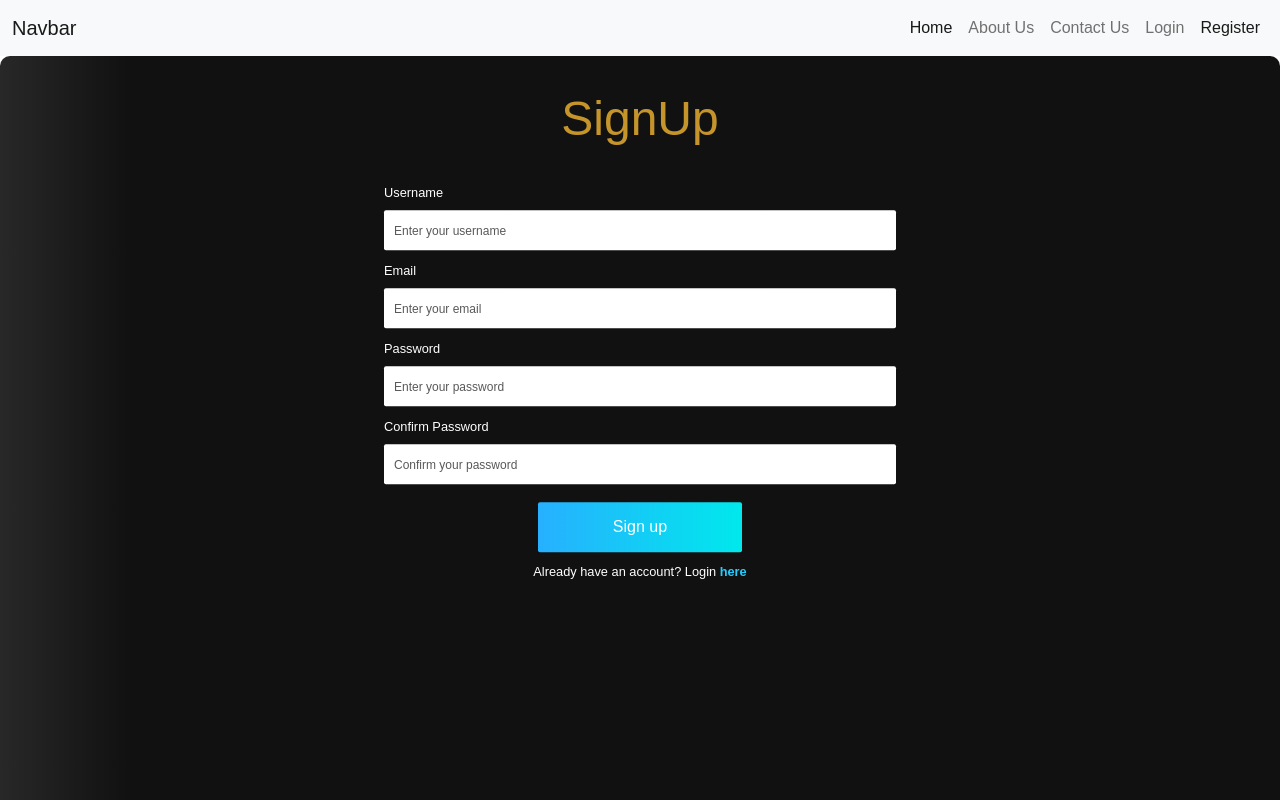
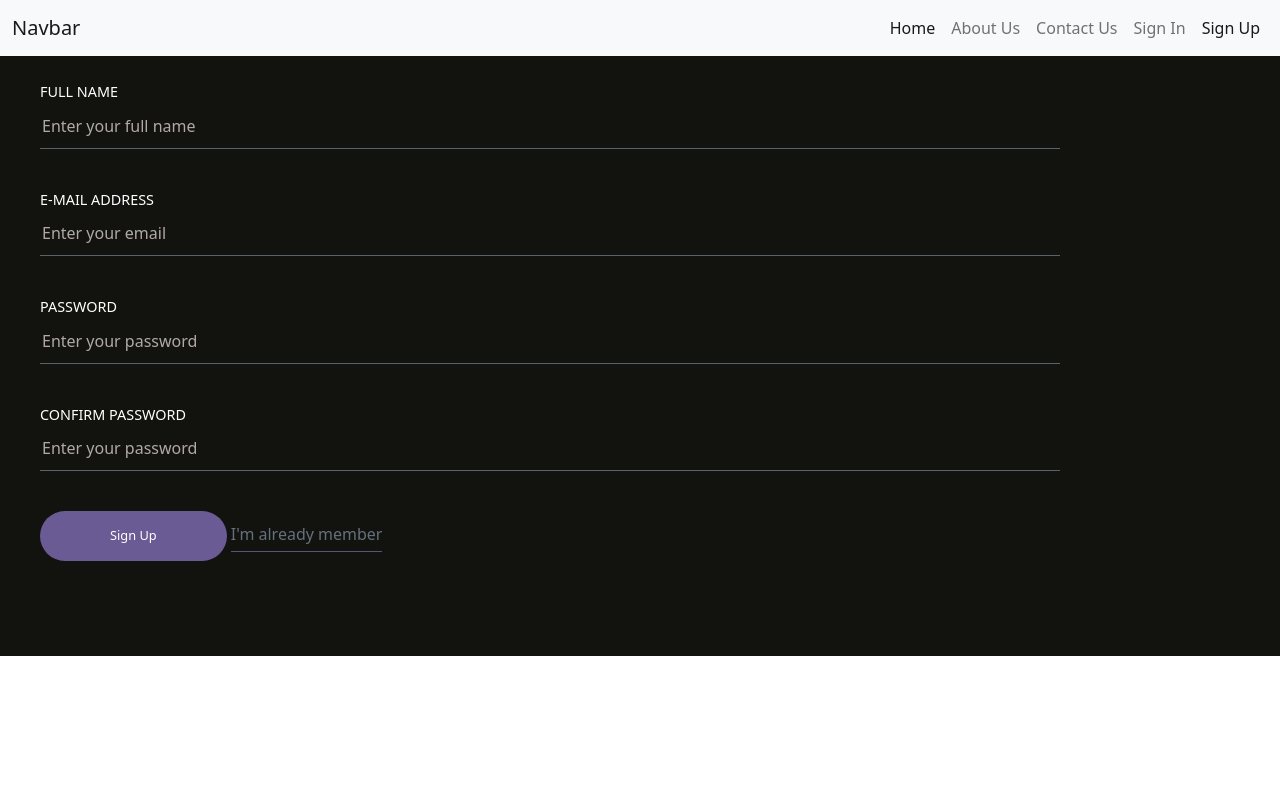
Before and after one commit to SagarMishra78/FoodDonationSystem, a React (Create React App) app in the folder client/: page /signup in a window 1280 px wide. Shown: the top 800 px of the page. Built offline with nearby package versions, Linux system fonts and the light colour scheme.

Commit message:
form validation

```diff
--- a/client/src/App.css
+++ b/client/src/App.css
@@ -37,115 +37,83 @@
   }
 }
 
-/* SignUp page CSS */
+/* SignUp/SignIn page CSS */
 
-@import url("https://fonts.googleapis.com/css2?family=PT+Sans&display=swap");
-
-* {
-  box-sizing: border-box;
-  margin: 0;
-  padding: 0;
-  font-family: "PT Sans", sans-serif;
+.formCenter {
+  width: 100%;
+  height: 600px;
+  background-color: #12130f;
+  padding: 25px 40px;
+  overflow: auto;
 }
 
-.form-content-right {
-  border-radius: 10px 10px 10px 10px;
-  position: relative;
-  background: linear-gradient(90deg, rgb(40, 40, 40) 0%, rgb(17, 17, 17) 10%);
+.formField {
+  margin-bottom: 40px;
 }
 
-.form {
-  position: relative;
-  padding-top: 400px;
-  top: 50%;
-  left: 50%;
-  transform: translate(-50%, -50%);
-  width: 80%;
-  display: flex;
-  flex-direction: column;
-  justify-content: center;
-  align-items: center;
+.formField p {
+  color: red;
+  font-size: 0.8rem;
 }
 
-.form h1 {
-  margin-top: 10rem;
-  font-size: 3rem;
-  text-align: center;
-  margin-bottom: 2rem;
-  color: rgb(197, 149, 44);
+.formFieldLabel {
+  display: block;
+  text-transform: uppercase;
+  font-size: 0.9em;
+  color: white;
 }
 
-.form-inputs {
-  margin-bottom: 0.5rem;
-  width: 50%;
+.formFieldInput {
+  width: 85%;
+  background-color: transparent;
+  border: none;
+  color: white;
+  outline: none;
+  border-bottom: 1px solid #59616b;
+  font-size: 1em;
+  font-weight: 300;
+  padding-bottom: 10px;
+  margin-top: 10px;
 }
 
-.form-inputs p {
-  font-size: 0.8rem;
-  margin-top: 0.5rem;
-  color: #f00e0e;
-  margin-bottom: 0rem;
-  margin-top: 0rem;
+.formFieldInput::placeholder {
+  color: rgb(177, 169, 169);
 }
 
-.form-label {
-  display: inline-block;
-  font-size: 0.8rem;
-  margin-bottom: 6px;
-  color: #fff;
+.formFieldButton {
+  background-color: #6b5b95;
+  color: white;
+  border: none;
+  outline: none;
+  border-radius: 25px;
+  padding: 15px 70px;
+  font-size: 0.8em;
+  font-weight: 500;
 }
 
-.form-input {
-  display: block;
-  padding-left: 10px;
-  outline: none;
-  border-radius: 2px;
-  height: 40px;
-  width: 100%;
-  border: none;
+.formFieldLink {
+  color: #66707d;
+  text-decoration: none;
+  display: inline-block;
+  border-bottom: 1.5px solid #5a5279;
+  padding-bottom: 5px;
 }
 
-.form-input::placeholder {
-  color: #595959;
-  font-size: 12px;
+.formFieldCheckboxLabel {
+  color: #bd6f6f;
+  font-size: 0.9em;
 }
 
-.form-input-btn {
-  width: 20%;
-  height: 50px;
-  margin-top: 10px;
-  border-radius: 2px;
-  background: linear-gradient(
-    90deg,
-    rgb(39, 176, 255) 0%,
-    rgb(0, 232, 236) 100%
-  );
-  outline: none;
-  border: none;
-  color: #fff;
-  font-size: 1rem;
+.formFieldCheckbox {
+  position: relative;
+  top: 1.5px;
 }
 
-.form-input-btn:hover {
-  cursor: pointer;
-  background: linear-gradient(
-    90deg,
-    rgb(39, 143, 255) 0%,
-    rgb(12, 99, 250) 100%
-  );
-  transition: all 0.4s ease-out;
+.formFieldTermsLink {
+  color: white;
+  border-bottom: 1px solid #6b5b95;
+  text-decoration: none;
+  display: inline-block;
+  padding-bottom: 2px;
+  margin-left: 5px;
 }
-
-.form-input-login {
-  font-size: 0.8rem;
-  margin-top: 10px;
-  color: #fff;
-  width: 80%;
-  text-align: center;
-}
-
-.form-input-login a {
-  text-decoration: none;
-  color: #27cdff;
-  font-weight: 600;
-}
--- a/client/src/components/Navbar.js
+++ b/client/src/components/Navbar.js
@@ -1,39 +1,65 @@
-import React from 'react'
-import 'bootstrap/dist/css/bootstrap.css'
-import { NavLink } from 'react-router-dom'
+import React from "react";
+import "bootstrap/dist/css/bootstrap.css";
+import { NavLink } from "react-router-dom";
 
 const Navbar = () => {
   return (
     <>
       <nav className="navbar navbar-expand-lg navbar-light bg-light">
         <div className="container-fluid">
-                    <NavLink className="navbar-brand" to="#">Navbar</NavLink>
-                    <button className="navbar-toggler" type="button" data-bs-toggle="collapse" data-bs-target="#navbarSupportedContent" aria-controls="navbarSupportedContent" aria-expanded="false" aria-label="Toggle navigation">
+          <NavLink className="navbar-brand" to="#">
+            Navbar
+          </NavLink>
+          <button
+            className="navbar-toggler"
+            type="button"
+            data-bs-toggle="collapse"
+            data-bs-target="#navbarSupportedContent"
+            aria-controls="navbarSupportedContent"
+            aria-expanded="false"
+            aria-label="Toggle navigation"
+          >
             <span className="navbar-toggler-icon"></span>
           </button>
           <div className="collapse navbar-collapse" id="navbarSupportedContent">
             <ul className="navbar-nav ms-auto mb-2 mb-lg-0">
               <li className="nav-item">
-                                <NavLink className="nav-link active" aria-current="page" to="/">Home</NavLink>
+                <NavLink className="nav-link active" aria-current="page" to="/">
+                  Home
+                </NavLink>
               </li>
               <li className="nav-item">
-                                <NavLink className="nav-link" to="/about">About Us</NavLink>
+                <NavLink className="nav-link" to="/about">
+                  About Us
+                </NavLink>
               </li>
               <li className="nav-item">
-                                <NavLink className="nav-link" to="/contact">Contact Us</NavLink>
+                <NavLink className="nav-link" to="/contact">
+                  Contact Us
+                </NavLink>
               </li>
               <li className="nav-item">
-                                <NavLink className="nav-link" to="/signin">Login</NavLink>
+                <NavLink
+                  to="/signin"
+                  className="nav-link"
+                >
+                  Sign In
+                </NavLink>
               </li>
               <li className="nav-item">
-                                <NavLink className="nav-link" to="/signup">Register</NavLink>
+                <NavLink
+                  to="/signup"
+                  className="nav-link"
+                >
+                  Sign Up
+                </NavLink>
               </li>
             </ul>
           </div>
         </div>
       </nav>
     </>
-    )
-}
+  );
+};
 
-export default Navbar
+export default Navbar;
--- a/client/src/components/Signin.js
+++ b/client/src/components/Signin.js
@@ -1,11 +1,80 @@
-import React from 'react'
+import React, { Component } from "react";
+import { Link } from "react-router-dom";
 
-const Signin = () => {
+class Signin extends Component {
+  constructor() {
+    super();
+
+    this.state = {
+      email: "",
+      password: "",
+    };
+
+    this.handleChange = this.handleChange.bind(this);
+    this.handleSubmit = this.handleSubmit.bind(this);
+  }
+
+  handleChange(event) {
+    let target = event.target;
+    let value = target.type === "checkbox" ? target.checked : target.value;
+    let name = target.name;
+
+    this.setState({
+      [name]: value,
+    });
+  }
+
+  handleSubmit(event) {
+    event.preventDefault();
+
+    console.log("The form was submitted with the following data:");
+    console.log(this.state);
+  }
+
+  render() {
     return (
-        <div>
-            <h1>Welcome to SignIn Page</h1>
-        </div>
-    )
+      <div className="formCenter">
+        <form className="formFields" onSubmit={this.handleSubmit}>
+          <div className="formField">
+            <label className="formFieldLabel" htmlFor="email">
+              E-Mail Address
+            </label>
+            <input
+              type="email"
+              id="email"
+              className="formFieldInput"
+              placeholder="Enter your email"
+              name="email"
+              value={this.state.email}
+              onChange={this.handleChange}
+            />
+          </div>
+
+          <div className="formField">
+            <label className="formFieldLabel" htmlFor="password">
+              Password
+            </label>
+            <input
+              type="password"
+              id="password"
+              className="formFieldInput"
+              placeholder="Enter your password"
+              name="password"
+              value={this.state.password}
+              onChange={this.handleChange}
+            />
+          </div>
+
+          <div className="formField">
+            <button className="formFieldButton">Sign In</button>{" "}
+            <Link to="/signup" className="formFieldLink">
+              Create an account
+            </Link>
+          </div>
+        </form>
+      </div>
+    );
+  }
 }
 
-export default Signin
+export default Signin;
--- a/client/src/components/Signup.js
+++ b/client/src/components/Signup.js
@@ -1,4 +1,5 @@
 import React from "react";
+import { Link } from "react-router-dom";
 import validate from "./validateInfo";
 import useForm from "./useForm";
 
@@ -6,66 +7,77 @@ const Signup = () => {
   const { handleChange, handleSubmit, values, errors } = useForm(validate);
 
   return (
-    <div className="form-content-right">
-      <form onSubmit={handleSubmit} className="form" noValidate>
-        <h1>SignUp</h1>
-        <div className="form-inputs">
-          <label className="form-label">Username</label>
+    <div className="formCenter">
+      <form onSubmit={handleSubmit} className="formFields" noValidate>
+        <div className="formField">
+          <label className="formFieldLabel" htmlFor="name">
+            Full Name
+          </label>
           <input
-            className="form-input"
             type="text"
-            name="username"
-            placeholder="Enter your username"
-            value={values.username}
+            id="name"
+            className="formFieldInput"
+            placeholder="Enter your full name"
+            name="name"
+            value={values.name}
             onChange={handleChange}
           />
-          {errors.username && <p>{errors.username}</p>}
+          {errors.name && <p>{errors.name}</p>}
         </div>
-        <div className="form-inputs">
-          <label className="form-label">Email</label>
+        <div className="formField">
+          <label className="formFieldLabel" htmlFor="email">
+            E-Mail Address
+          </label>
           <input
-            className="form-input"
             type="email"
+            id="email"
+            className="formFieldInput"
+            placeholder="Enter your email"
             name="email"
-            placeholder="Enter your email"
             value={values.email}
             onChange={handleChange}
           />
           {errors.email && <p>{errors.email}</p>}
         </div>
-        <div className="form-inputs">
-          <label className="form-label">Password</label>
+        <div className="formField">
+          <label className="formFieldLabel" htmlFor="password">
+            Password
+          </label>
           <input
-            className="form-input"
             type="password"
+            id="password"
+            className="formFieldInput"
+            placeholder="Enter your password"
             name="password"
-            placeholder="Enter your password"
             value={values.password}
             onChange={handleChange}
           />
           {errors.password && <p>{errors.password}</p>}
         </div>
-        <div className="form-inputs">
-          <label className="form-label">Confirm Password</label>
+        <div className="formField">
+          <label className="formFieldLabel" htmlFor="password">
+            Confirm Password
+          </label>
           <input
-            className="form-input"
             type="password"
-            name="password2"
-            placeholder="Confirm your password"
-            value={values.password2}
+            id="cpassword"
+            className="formFieldInput"
+            placeholder="Enter your password"
+            name="cpassword"
+            value={values.cpassword}
             onChange={handleChange}
           />
-          {errors.password2 && <p>{errors.password2}</p>}
+          {errors.cpassword && <p>{errors.cpassword}</p>}
         </div>
-        <button className="form-input-btn" type="submit">
-          Sign up
-        </button>
-        <span className="form-input-login">
-          Already have an account? Login <a href="#">here</a>
-        </span>
+
+        <div className="formField">
+          <button className="formFieldButton">Sign Up</button>{" "}
+          <Link to="/signin" className="formFieldLink">
+            I'm already member
+          </Link>
+        </div>
       </form>
     </div>
   );
 };
-
 export default Signup;
--- a/client/src/components/useForm.js
+++ b/client/src/components/useForm.js
@@ -3,10 +3,10 @@ import "../App.css";
 
 const useForm = (validate) => {
   const [values, setValues] = useState({
-    username: "",
+    name: "",
     email: "",
     password: "",
-    password2: "",
+    cpassword: "",
   });
 
   const [errors, setErrors] = useState({});
```
Also changed, not shown: client/src/components/validateInfo.js (+7 -7 lines). Lines whose indentation alone changed are shown as unchanged.
